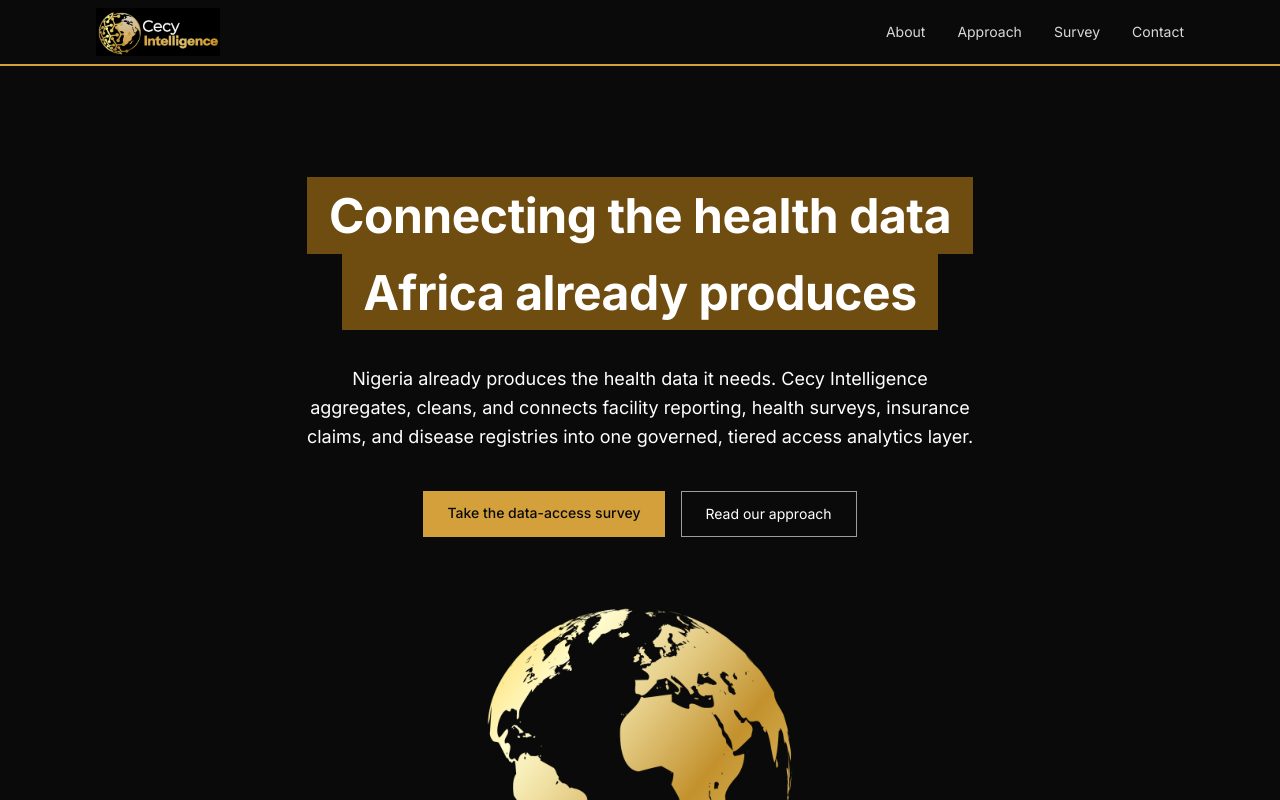
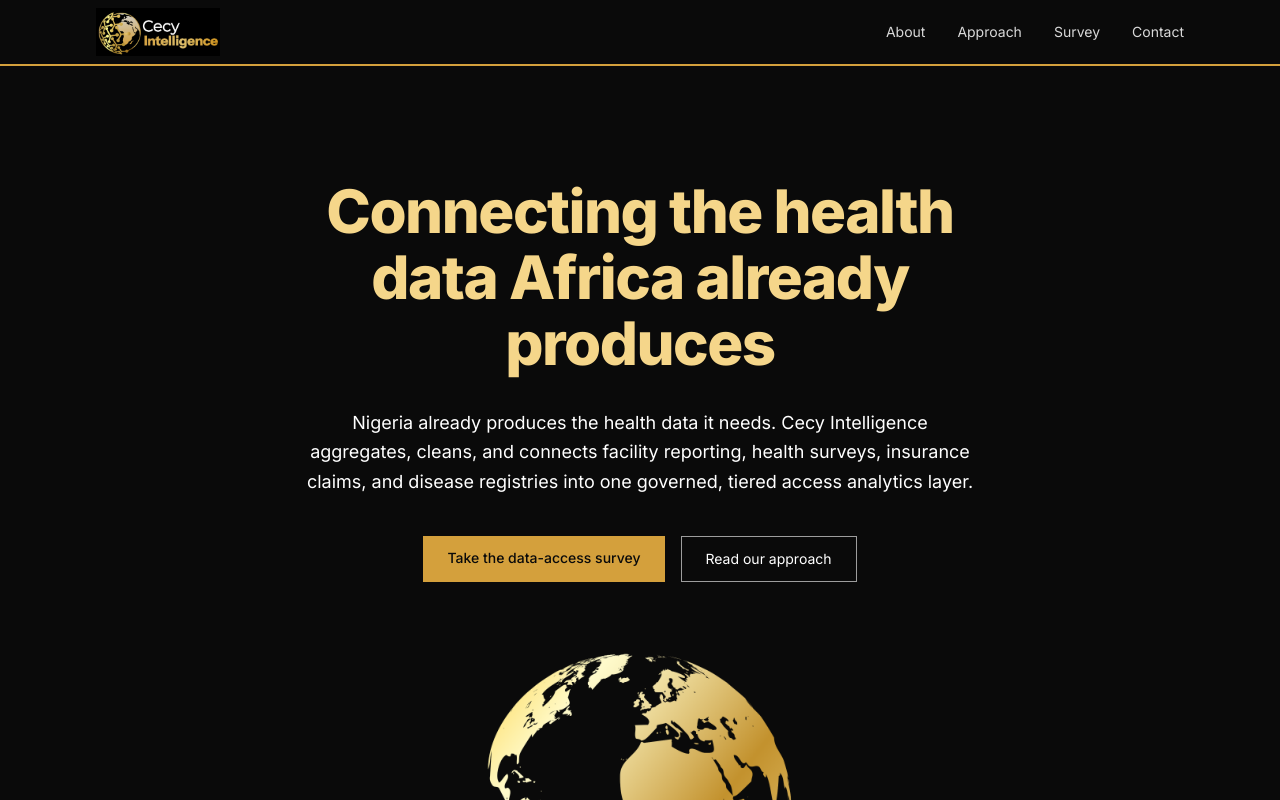
Before and after one commit to emiridbest/cecyIntel, a Next.js app: page / in a window 1280 px wide. Shown: the top 800 px of the page. Built offline with nearby package versions, Linux system fonts and the light colour scheme.

Commit message:
Hero: gold text tagline instead of chip box

```diff
--- a/app/page.tsx
+++ b/app/page.tsx
@@ -48,10 +48,8 @@ export default function HomePage() {
           portion of the black background (no video). */}
       <section className="relative overflow-hidden border-b border-gold-deep bg-[#0a0a0a]">
         <div className="relative z-10 mx-auto max-w-3xl px-5 pb-64 pt-20 text-center sm:px-8 sm:pb-72 sm:pt-28">
-          <h1 className="anim-rise text-3xl leading-[1.7] sm:text-5xl sm:leading-[1.6]">
-            <span className="chip">Connecting the health data</span>
-            <br />
-            <span className="chip">Africa already produces</span>
+          <h1 className="anim-rise mx-auto max-w-3xl text-4xl font-extrabold leading-[1.1] tracking-tight text-[#f5d68a] sm:text-6xl">
+            Connecting the health data Africa already produces
           </h1>
           <p className="anim-rise-delayed mx-auto mt-8 max-w-2xl text-lg leading-relaxed text-white">
             Nigeria already produces the health data it needs. Cecy
```
